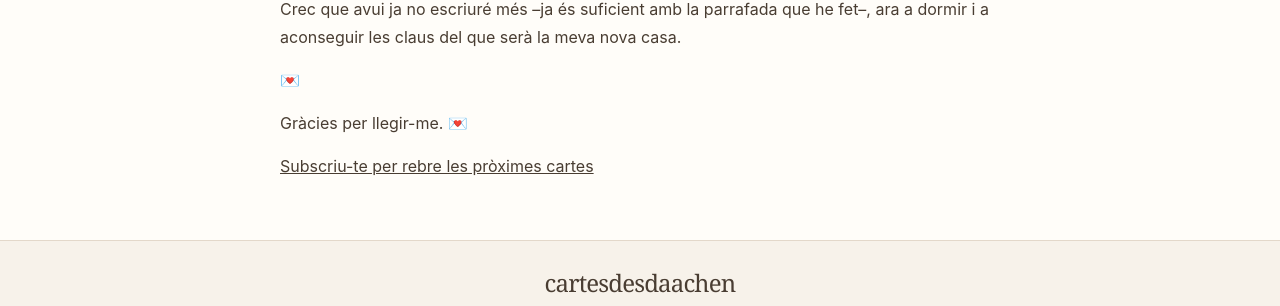
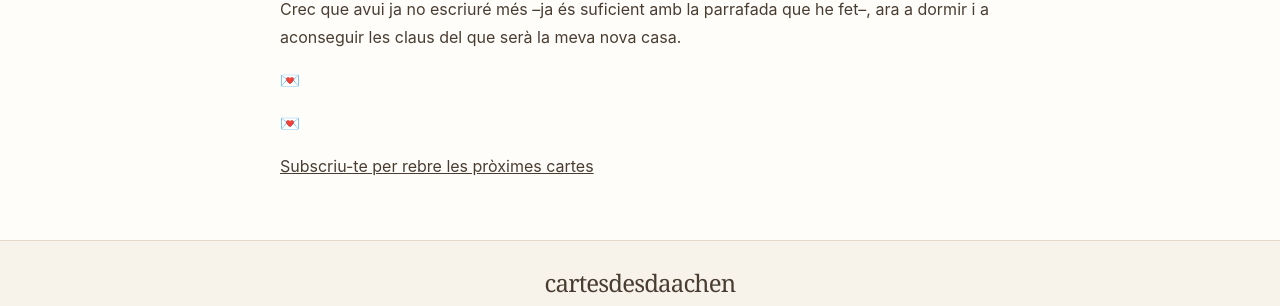
Before and after one commit to neuxu/cartesdesdaachen, a Jekyll site: the page built from _posts/2026-09-30-primera-carta.md, in a window 1280 px wide. Shown: the part 1945-2251 px from the top of the page. Built offline with Jekyll 4.4.1, drawn with Linux system fonts in a browser that asks for light colours.

Commit message:
Update article sign-off to only include emoji
Removed the sign-off message and kept the heart emoji.

```diff
--- a/_layouts/post.html
+++ b/_layouts/post.html
@@ -27,7 +27,7 @@
         {{ content }}
       </div>
 
-      <p class="article-signoff">Gràcies per llegir-me. 💌</p>
+      <p class="article-signoff">💌</p>
       <a href="{{ '/' | relative_url }}#subscriu-te">Subscriu-te per rebre les pròximes cartes</a>
     </article>
   </main>
```
